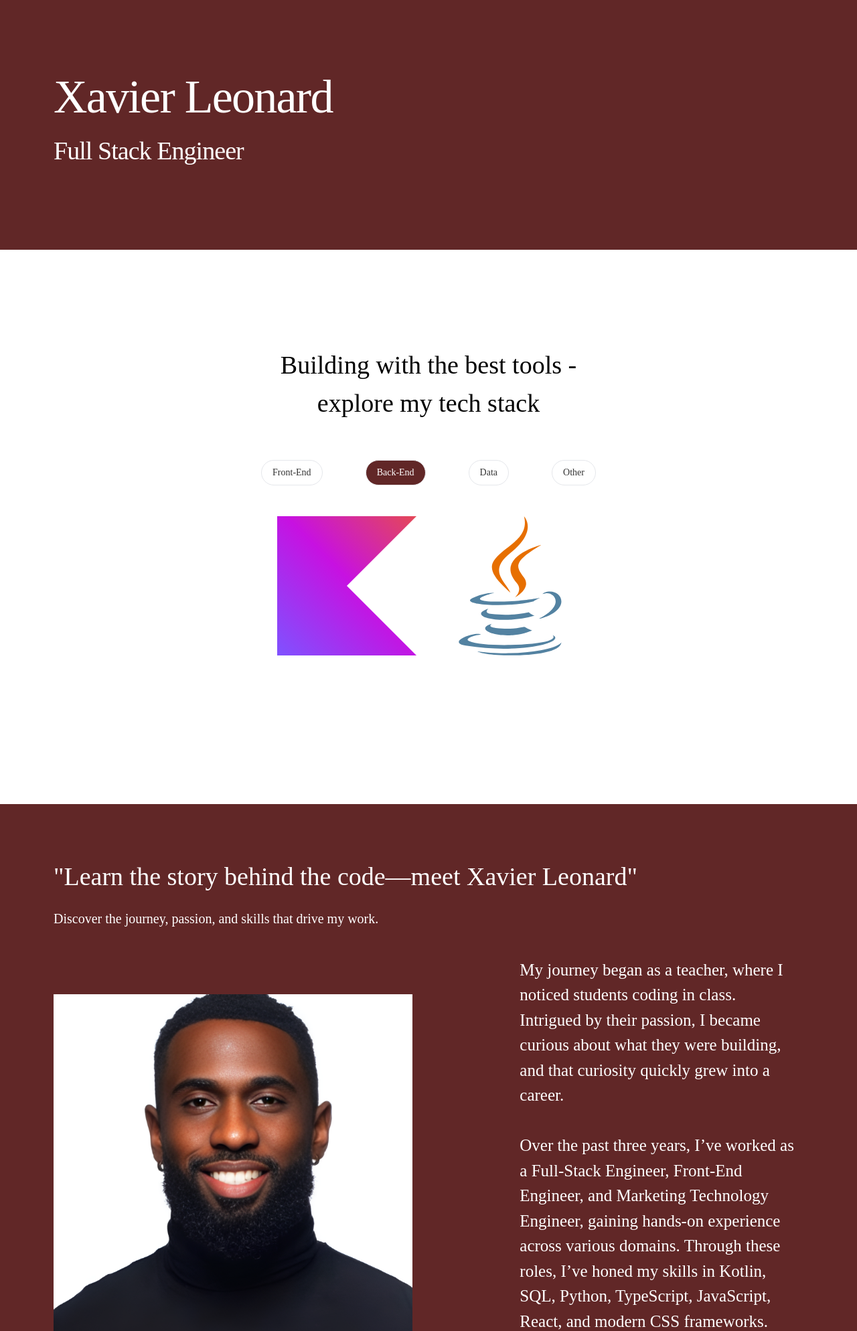
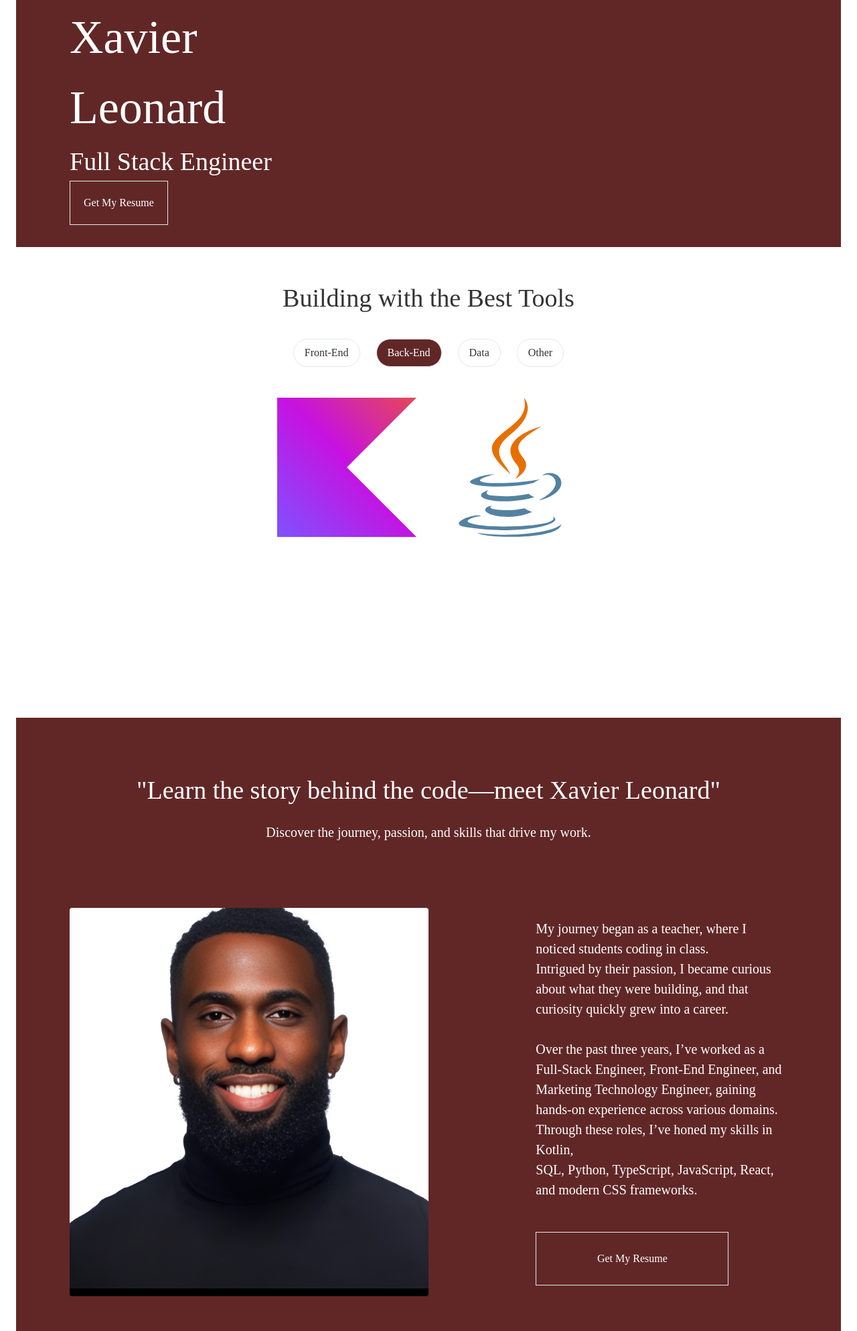
Before and after one commit to xleonard1/Xavier_Porfolio, a website: page index.html in a window 1280 px wide. Shown: the part 143-2131 px from the top of the page at 67% size. Drawn offline with Linux system fonts and the light colour scheme; a web font is replaced by a local one.

Commit message:
update responsiveness

```diff
--- a/index.html
+++ b/index.html
@@ -12,7 +12,7 @@
     <title>Xavier's Portfolio</title>
   </head>
   <body>
-    <nav class="mb-5 h-24 bg-secondary shadow">
+    <nav class="fixed top-0 z-50 mb-5 h-24 w-full bg-secondary shadow">
       <div
         class="container mx-auto flex h-full items-center justify-between px-4"
       >
@@ -69,59 +69,57 @@
     </nav>
 
     <!-- jumboTron and NavBar -->
-    <div class="pt container mx-auto mb-52 bg-secondary">
+    <div class="container mx-auto px-4 pt-28 sm:px-6">
       <div
         class="grid h-header grid-cols-1 items-center gap-8 bg-accent sm:grid-cols-2"
       >
-        <div class="px-20 text-center sm:text-left">
-          <h1
-            class="object-center text-header tracking-tight text-secondary sm:text-header"
-          >
+        <div class="px-4 text-center sm:px-20 sm:text-left">
+          <h1 class="text-header text-secondary sm:text-header">
             Xavier Leonard
           </h1>
-          <h1
-            class="object-center text-subheader tracking-tight text-secondary sm:text-subheader"
+
+          <h2 class="text-subheader text-secondary sm:text-subheader">
+            Full Stack Engineer
+          </h2>
+
+
+            <button
+              href="./src/assets/Xavier_Leonard_Resume.pdf"
+              target="_blank"
+              class="font-medium text-secondary border border-secondary-400 p-5"
             >
-            Full Stack Engineer
-          </h1>
+              Get My Resume
+            </button>
+
         </div>
       </div>
       <!-- tech stack section -->
-      <div
-        class="container flex flex-col items-center justify-center pb-24 pt-36"
-        id="tech-stack"
-      >
-        <!-- Section Heading -->
-        <div class="mx-auto text-center text-subheader">
-          <h2>
-            Building with the best tools - <br />
-            explore my tech stack
+      <div class="container mx-auto px-4 py-12 sm:px-6" id="tech-stack">
+        <h2 class="mb-8 text-center text-subheader text-primary">
+          Building with the Best Tools
         </h2>
-        </div>
-
         <!-- category pills -->
-        <div class="mt-14 flex justify-center gap-12 space-x-4">
+        <div class="flex flex-wrap justify-center gap-6">
           <button
-            class="category-btn border-primary-400 rounded-full border bg-secondary px-4 py-2 text-sm font-medium text-primary transition hover:bg-primary hover:text-white"
-            data-category="frontend"
+            class="category-btn border-primary-400 rounded-full border bg-secondary px-4 py-2 text-primary hover:bg-primary hover:text-white"
           >
             Front-End
           </button>
+
           <button
-            class="category-btn border-primary-400 rounded-full border bg-secondary px-4 py-2 text-sm font-medium text-primary transition hover:bg-primary hover:text-white"
-            data-category="backend"
+            class="category-btn border-primary-400 rounded-full border bg-secondary px-4 py-2 text-primary hover:bg-primary hover:text-white"
           >
             Back-End
           </button>
+
           <button
-            class="category-btn border-primary-400 rounded-full border bg-secondary px-4 py-2 text-sm font-medium text-primary transition hover:bg-primary hover:text-white"
-            data-category="data"
+            class="category-btn border-primary-400 rounded-full border bg-secondary px-4 py-2 text-primary hover:bg-primary hover:text-white"
           >
             Data
           </button>
+
           <button
-            class="category-btn border-primary-400 rounded-full border bg-secondary px-4 py-2 text-sm font-medium text-primary transition hover:bg-primary hover:text-white"
-            data-category="other"
+            class="category-btn border-primary-400 rounded-full border bg-secondary px-4 py-2 text-primary hover:bg-primary hover:text-white"
           >
             Other
           </button>
@@ -190,25 +188,29 @@
             />
           </div>
         </div>
+      </div>
+      <!-- about -->
       <div class="container flex-col bg-accent p-20" id="about">
-          <h2 class="pb-20 text-subheader text-secondary">
+        <h2 class="pb-20 text-center text-subheader text-secondary">
           "Learn the story behind the code—meet Xavier Leonard"<br />
           <span class="text-xl">
             Discover the journey, passion, and skills that drive my work.
           </span>
         </h2>
-          <div class="flex h-[600px] content-center items-center gap-40">
+        <div
+          class="flex h-auto flex-col content-center items-center gap-12 lg:h-[600px] lg:flex-row lg:gap-40"
+        >
           <img
-              class="h-[580px] w-full object-fill"
+            class="h-auto w-full rounded object-fill lg:h-[580px]"
             src="./src/assets/Images/xavier_enhanced.png"
             alt="profile image"
           />
-            <div class="flex-col">
-              <p class="text-left text-[25px] text-secondary">
-                My journey began as a teacher, where I noticed students coding
-                in class.<br />
-                Intrigued by their passion, I became curious about what they
-                were building, and that curiosity quickly grew into a career.
+          <div class="flex flex-col">
+            <p class="text-left text-[20px] text-secondary">
+              My journey began as a teacher, where I noticed students coding in
+              class.<br />
+              Intrigued by their passion, I became curious about what they were
+              building, and that curiosity quickly grew into a career.
               <br />
               <br />
               Over the past three years, I’ve worked as a Full-Stack Engineer,
@@ -232,28 +234,27 @@
           </div>
         </div>
       </div>
-      </div>
+
       <!-- old projects -->
 
-      <div class="portfolio container" id="portfolio">
-        <h2 class="mb-24 text-center text-subheader text-primary">Portfolio</h2>
+      <div class="portfolio container mx-auto py-24 px-4 sm:px-6" id="portfolio">
+        <h2 class="mb-8 text-center text-subheader text-primary pb-24">Portfolio</h2>
 
         <!-- Cards Row -->
-        <div class="flex flex-wrap justify-center gap-14">
+        <div class="flex flex-wrap justify-center gap-6">
           <!-- Find My Crypto -->
-          <div
-            class="portfolio-card w-80 overflow-hidden bg-secondary shadow-lg"
-          >
+          <div class="w-full rounded-lg bg-secondary shadow-lg sm:w-80">
             <img
               src="./src/assets/Images/findmycryptoscreenshot.png"
               class="h-48 w-full object-cover"
               alt="Find My Crypto Screenshot"
             />
+
             <div class="p-4">
-              <h5 class="mb-4 text-2xl font-semibold text-primary">
+              <h5 class="text-2xl font-semibold text-primary">
                 Find My Crypto
               </h5>
-              <p class="mb-4 min-h-[290px] text-gray-700">
+              <p class="mb-4 text-gray-700">
                 This application displays cryptocurrency data and allows a user
                 to put in a budget for a crypto purchase to see what they can
                 acquire within their budget. It also allows the user to store
@@ -282,8 +283,8 @@
               alt="Ninja Go Screenshot"
             />
             <div class="p-4">
-              <h5 class="mb-4 text-2xl font-semibold text-primary">Ninja Go</h5>
-              <p class="mb-4 min-h-[290px] text-gray-700">
+              <h5 class="text-2xl font-semibold text-primary">Ninja Go</h5>
+              <p class="mb-4 text-gray-700">
                 Ninja Go is an online video game platform where users can create
                 their own user profile, see top scores, and play an online game
                 called Ninja Go.
@@ -308,10 +309,8 @@
               alt="Tech Talk Screenshot"
             />
             <div class="p-4">
-              <h5 class="mb-4 text-2xl font-semibold text-primary">
-                Tech Talk
-              </h5>
-              <p class="mb-4 min-h-[290px] text-gray-700">
+              <h5 class="text-2xl font-semibold text-primary">Tech Talk</h5>
+              <p class="mb-4 text-gray-700">
                 Tech Talk is a blogging platform and social media site. Users
                 can create profiles, upload profile pictures, create and edit
                 blog posts, and view and comment on others' blog posts. This web
```
Also changed, not shown: src/output.css. Lines whose indentation alone changed are shown as unchanged.
